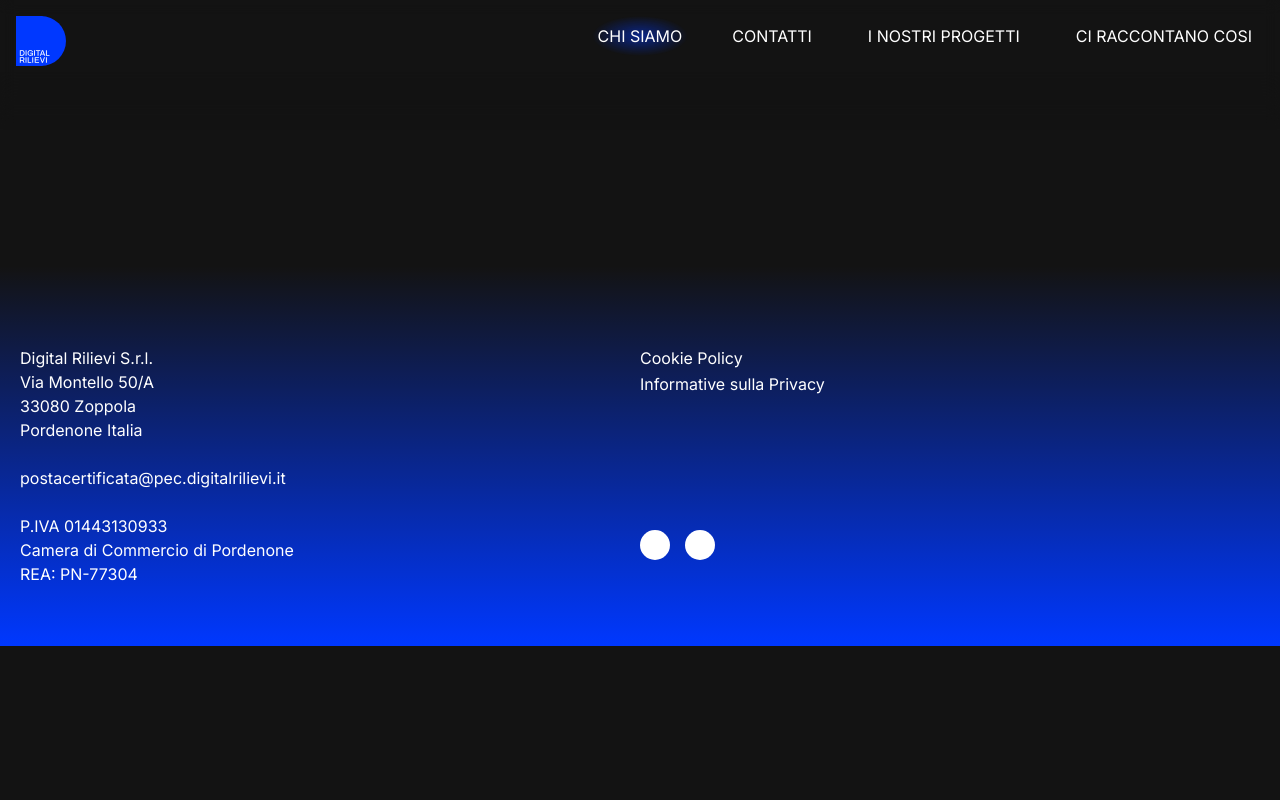
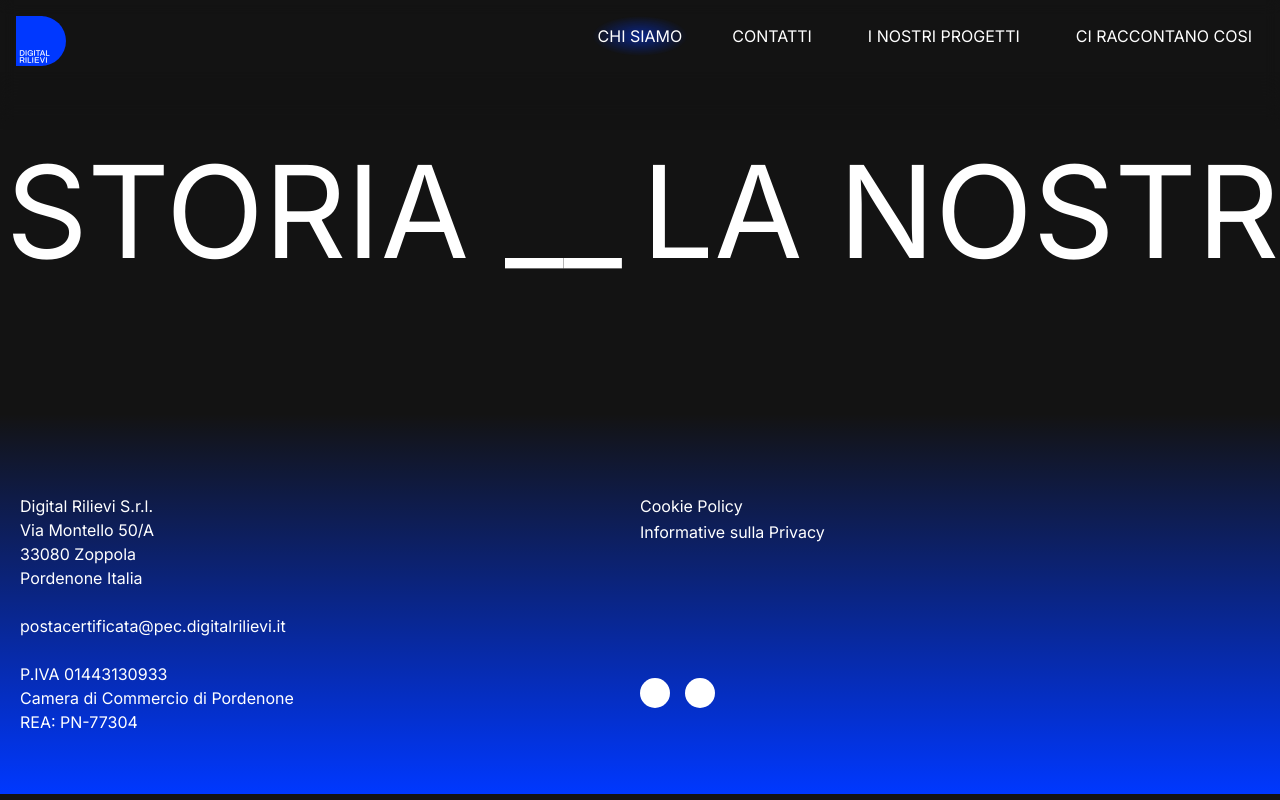
Before and after one commit to digital-rilievi/web, a Next.js app: page /chi-siamo in a window 1280 px wide. Built offline with nearby package versions, Linux system fonts and the light colour scheme.

Commit message:
fixed Scrolling text and added page titles all over the website

```diff
--- a/src/app/chi-siamo/page.tsx
+++ b/src/app/chi-siamo/page.tsx
@@ -3,6 +3,8 @@ import Footer from '../components/Footer/Footer'
 import Navbar from '../components/Navbar/Navbar'
 import styles from './Chisiamo.module.css'
 import globalStyles from 'app/page.module.css'
+import content from 'content.json'
+import ScrollingText from 'app/components/ScrollingText/ScrollingText'
 
 const ChiSiamo = () => {
   return (
@@ -11,10 +13,9 @@ const ChiSiamo = () => {
       <div className={globalStyles.appBarSpace}>
         <Navbar invisible />
       </div>
+      <ScrollingText text={content['chi-siamo'].title}/>
       <div className={styles.container}>
         <div className={styles.content}>
-          {/* <div className={styles.title1}>{"title1"}</div>
-          <div className={styles.title2}>{"title2"}</div> */}
         </div>
       </div>
       <Footer />
--- a/src/app/components/ScrollingText/ScrollingText.module.css
+++ b/src/app/components/ScrollingText/ScrollingText.module.css
@@ -28,13 +28,13 @@
 
 .scroll div {
   white-space: nowrap;
-  animation: animate var(--t) linear infinite;
-      animation-delay: calc(var(--t) * -1);
+  animation: animate 40s linear infinite;
+      animation-delay: calc(var(40s) * -1);
 }
 
-.scroll div:nth-child(2){
-    animation: animate2 var(--t) linear infinite;
-    animation-delay: calc(var(--t) / -2);
+.scroll div:nth-child(2) {
+    animation: animate2 40s linear infinite;
+    animation-delay: calc(40s / -2);
 }
 
 @keyframes animate {
--- a/src/app/components/ScrollingText/ScrollingText.tsx
+++ b/src/app/components/ScrollingText/ScrollingText.tsx
@@ -7,7 +7,7 @@ interface ScrollingtextProps {
 const ScrollingText = (props: ScrollingtextProps) => {
     return (
         <div className={styles.container}>
-            <div className={styles.scroll} style={{"--t": "20s"}}>
+            <div className={styles.scroll}>
                 <div className={`${''}`}>
                     <span className={styles.text}>{`${props.text}`}</span>
                     <span className={styles.text}>{`${props.text}`}</span>
--- a/src/app/contatti/page.tsx
+++ b/src/app/contatti/page.tsx
@@ -2,6 +2,8 @@ import React from 'react'
 import Footer from '../components/Footer/Footer'
 import Navbar from '../components/Navbar/Navbar'
 import globalStyles from 'app/page.module.css'
+import content from 'content.json'
+import ScrollingText from 'app/components/ScrollingText/ScrollingText'
 
 const Contatti = () => {
   return (
@@ -10,6 +12,7 @@ const Contatti = () => {
       <div className={globalStyles.appBarSpace}>
         <Navbar invisible />
       </div>
+      <ScrollingText text={content.contatti.title}/>
       <Footer />
     </>
   )
--- a/src/app/testimonials/page.tsx
+++ b/src/app/testimonials/page.tsx
@@ -2,6 +2,8 @@ import React from 'react'
 import Footer from '../components/Footer/Footer'
 import Navbar from '../components/Navbar/Navbar'
 import globalStyles from 'app/page.module.css'
+import content from 'content.json'
+import ScrollingText from 'app/components/ScrollingText/ScrollingText'
 
 const Testimonials = () => {
   return (
@@ -10,6 +12,7 @@ const Testimonials = () => {
       <div className={globalStyles.appBarSpace}>
         <Navbar invisible />
       </div>
+      <ScrollingText text={content.testimonials.title}/>
       <Footer />
     </>
   )
--- a/src/content.json
+++ b/src/content.json
@@ -102,8 +102,12 @@
             }
         ]
     },
-    "chi-siamo": {},
-    "contatti": {},
+    "chi-siamo": {
+        "title": "LA NOSTRA STORIA __ "
+    },
+    "contatti": {
+        "title": "DOVE TROVARCI __ "
+    },
     "progetti": {
         "title": "ALCUNI DEI NOSTRI PROGETTI__ ",
         "linksLabel": "SCOPRI DI PIÙ",
@@ -172,7 +176,9 @@
             }
         ]
     },
-    "testimonials": {},
+    "testimonials": {
+        "title": "LE OPINIONI DEI NOSTRI CLIENTI ___"
+    },
     "footer": {
         "companyName": "Digital Rilievi S.r.l.",
         "addressLine1": "Via Montello 50/A",
```
